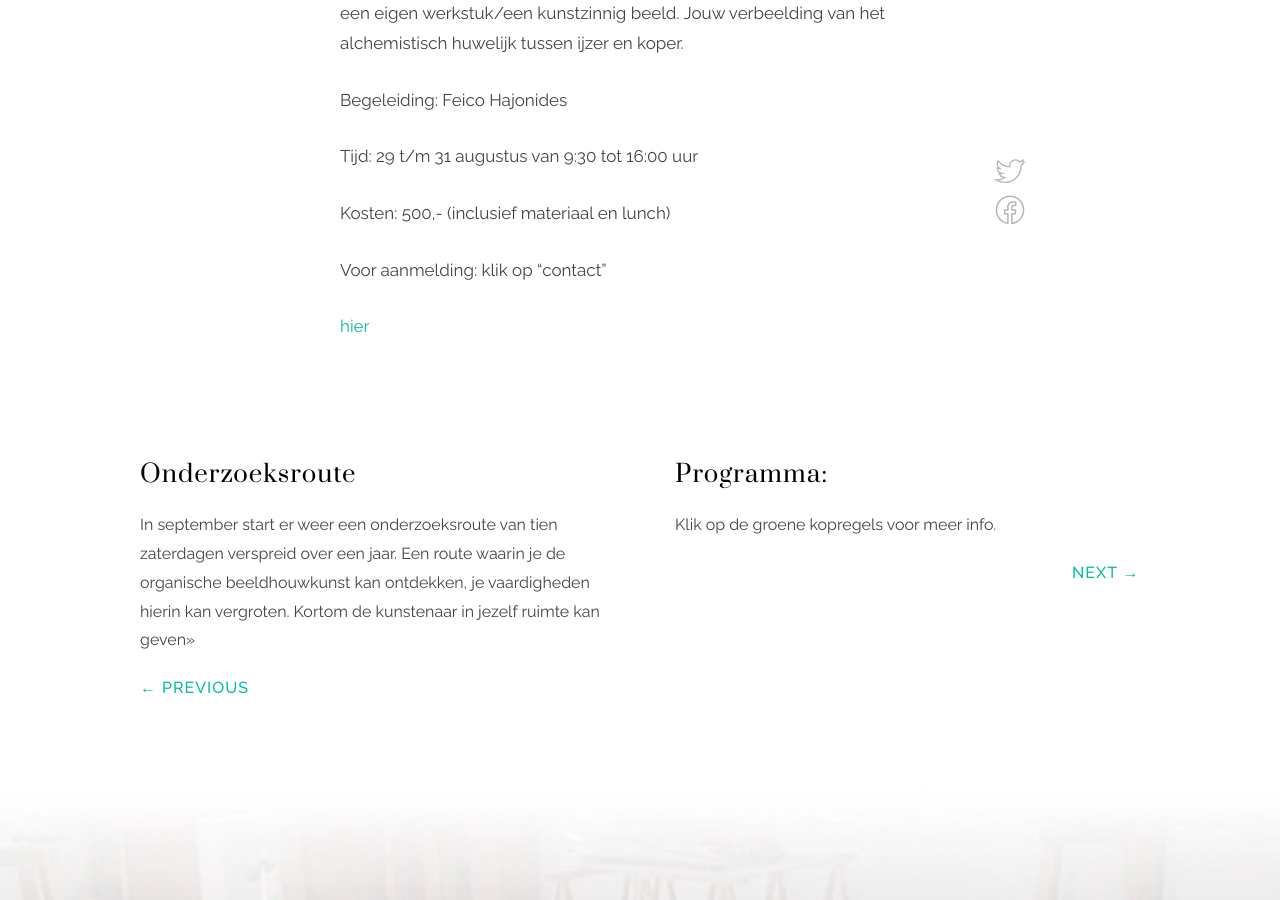
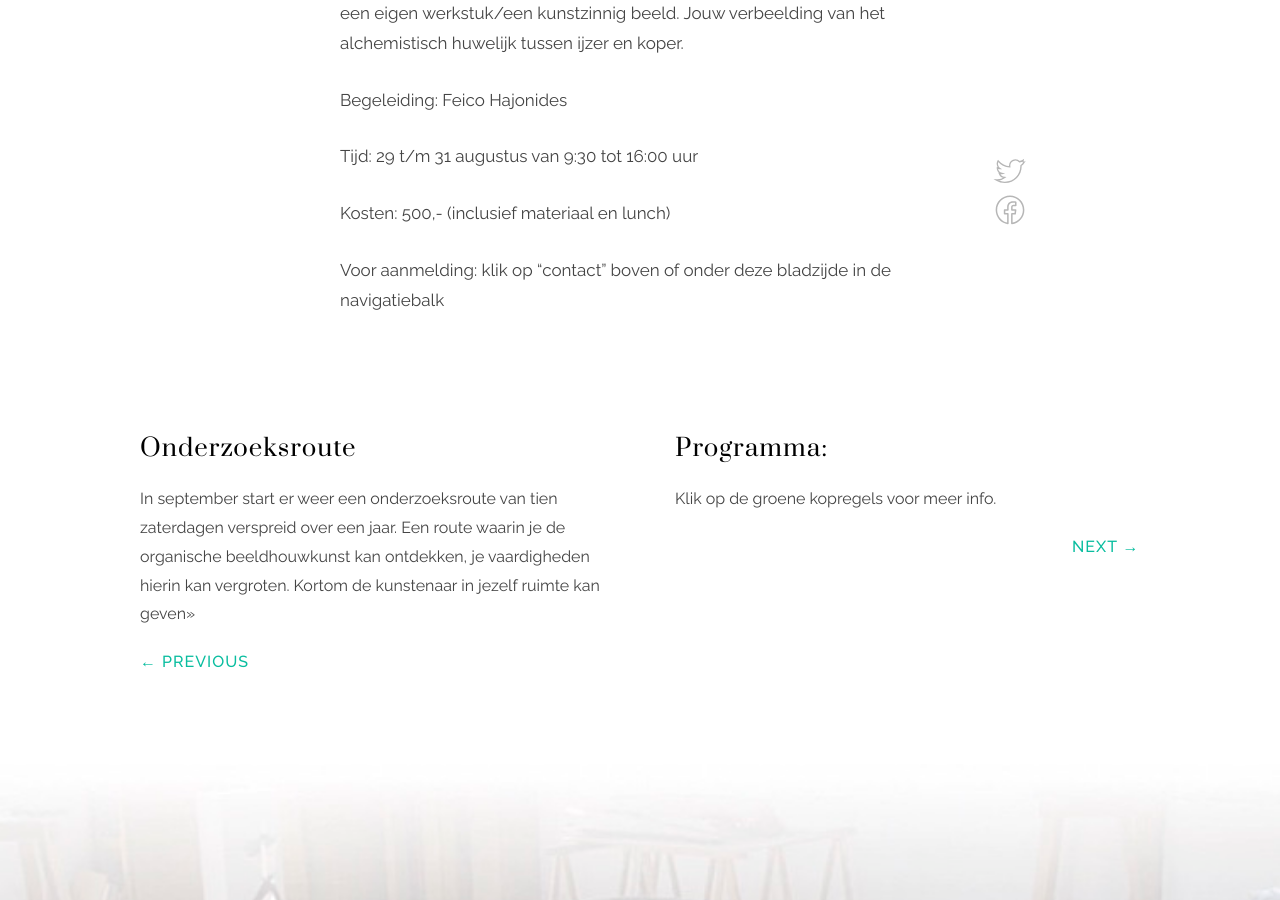
Before and after one commit to feicohajonides2020/feicohajonides2020.github.io, a Jekyll site: the page built from _posts/2019-11-7-zomerweek smeden.md, in a window 1280 px wide and 900 px high, scrolled down 1144 px. Built offline with Jekyll 4.4.1, drawn with Linux system fonts in a browser that asks for light colours.

Commit message:
Update 2019-11-7-zomerweek smeden.md

```diff
--- a/_posts/2019-11-7-zomerweek smeden.md
+++ b/_posts/2019-11-7-zomerweek smeden.md
@@ -25,5 +25,4 @@ Kosten: 500,- (inclusief materiaal en lunch)
 
 Voor aanmelding:
 klik op "contact"
-
-[hier](contact.md)
+boven of onder deze bladzijde in de navigatiebalk
```
